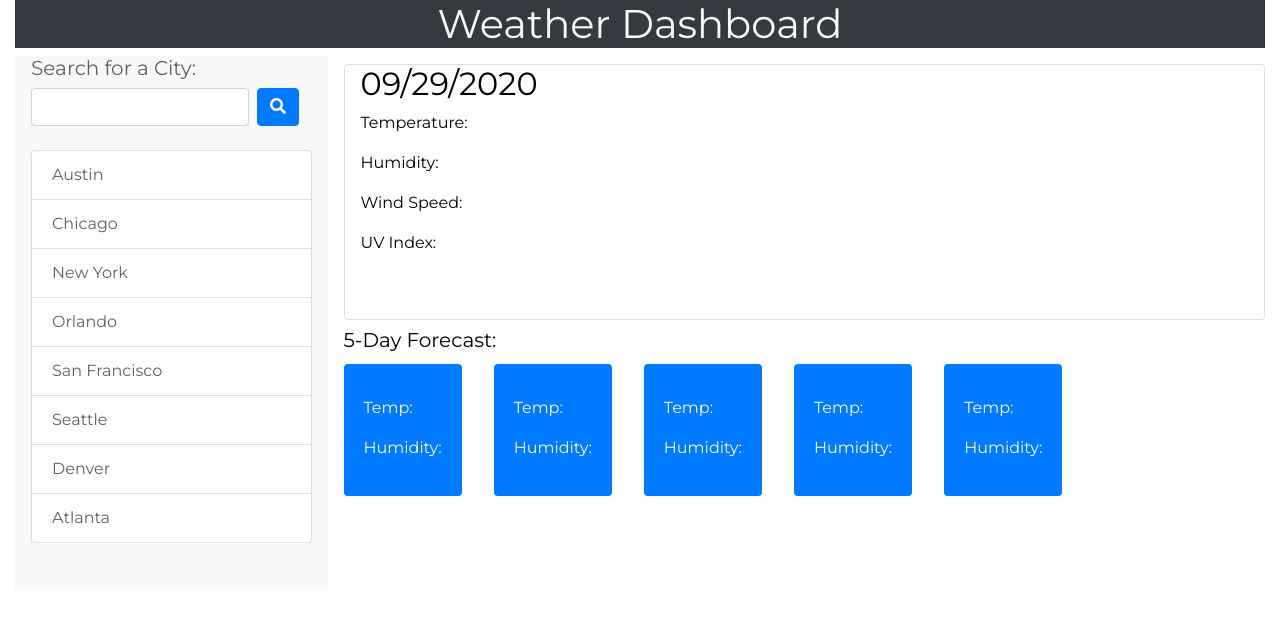
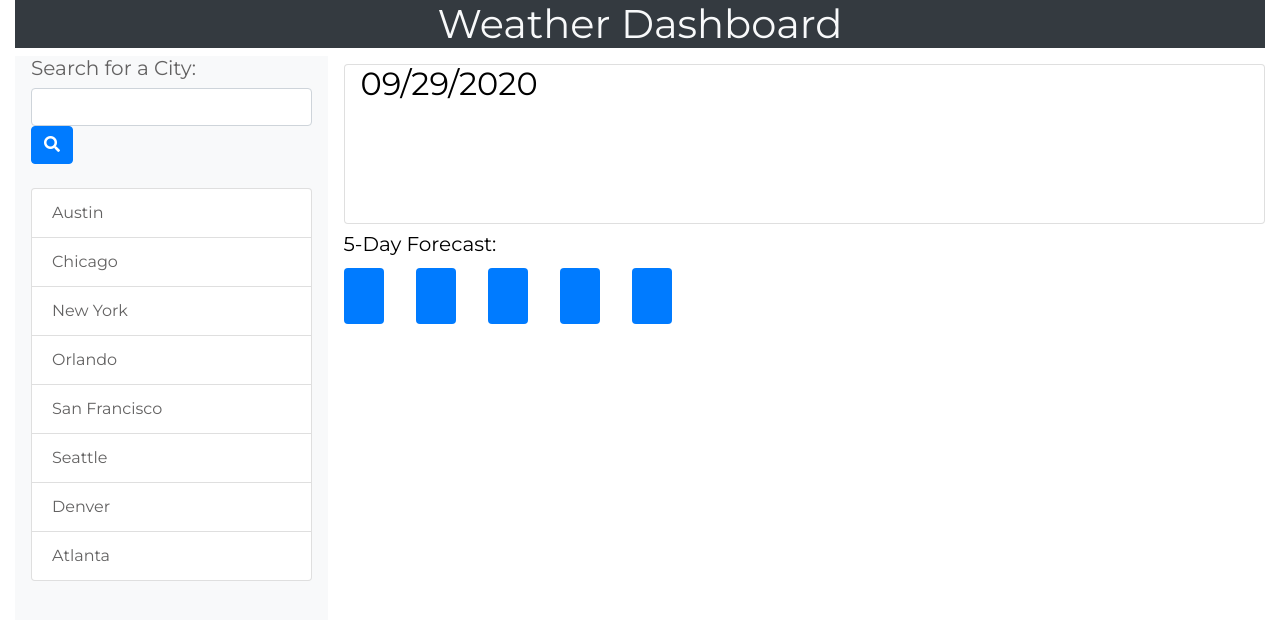
Before and after one commit to pindellk/Show-Me-The-Weather, a plain HTML site: page index.html in a window 1280 px wide. Drawn offline with nearby package versions, Linux system fonts and the light colour scheme.

Commit message:
Update IDs, remove text content in favor of DOM manipulation via JS

```diff
--- a/index.html
+++ b/index.html
@@ -22,12 +22,12 @@
         <!-- Today's results -->
         <section class="container">
             <div class="row result">
-                <div class="card w-100 mt-2 ml-3 pl-3 pr-3 pb-5">
+                <div id="current-card" class="card w-100 mt-2 ml-3 pl-3 pr-3 pb-5">
                     <h2 id="city-date"><i id="weather-icon"></i></h2>
-                    <p id="temperature">Temperature:</p>
-                    <p id="humidity">Humidity:</p>
-                    <p id="wind-speed">Wind Speed:</p>
-                    <p id="uv">UV Index:</p>
+                    <p id="temperature"></p>
+                    <p id="humidity"></p>
+                    <p id="wind-speed"></p>
+                    <p id="description"></p>
                 </div>
             </div>
 
@@ -42,40 +42,40 @@
                     <div class="card-body rounded text-light bg-primary">
                         <h5 id="future-1" class="card-title"></h5>
                         <i id="future-icon-1"></i>
-                        <p id="future-temp">Temp:</p>
-                        <p id="future-hum">Humidity:</p>
+                        <p id="future-temp"></p>
+                        <p id="future-hum"></p>
                     </div>
                 </div>
                 <div class="col-20 pt-1 pb-1 pl-3 pr-3">
                     <div class="card-body rounded text-light bg-primary">
                         <h5 id="future-2" class="card-title"></h5>
                         <i id="future-icon-2"></i>
-                        <p id="future-temp">Temp:</p>
-                        <p id="future-hum">Humidity:</p>
+                        <p id="future-temp"></p>
+                        <p id="future-hum"></p>
                     </div>
                 </div>
                 <div class="col-20 pt-1 pb-1 pl-3 pr-3">
                     <div class="card-body rounded text-light bg-primary">
                         <h5 id="future-3" class="card-title"></h5>
                         <i id="future-icon-3"></i>
-                        <p id="future-temp">Temp:</p>
-                        <p id="future-hum">Humidity:</p>
+                        <p id="future-temp"></p>
+                        <p id="future-hum"></p>
                     </div>
                 </div>
                 <div class="col-20 pt-1 pb-1 pl-3 pr-3">
                     <div class="card-body rounded text-light bg-primary">
                         <h5 id="future-4" class="card-title"></h5>
                         <i id="future-icon-4"></i>
-                        <p id="future-temp">Temp:</p>
-                        <p id="future-hum">Humidity:</p>
+                        <p id="future-temp"></p>
+                        <p id="future-hum"></p>
                     </div>
                 </div>
                 <div class="col-20 pt-1 pb-1 pl-3 pr-3">
                     <div class="card-body rounded text-light bg-primary">
                         <h5 id="future-5" class="card-title"></h5>
                         <i id="future-icon-5"></i>
-                        <p id="future-temp">Temp:</p>
-                        <p id="future-hum">Humidity:</p>
+                        <p id="future-temp"></p>
+                        <p id="future-hum"></p>
                     </div>
                 </div>
             </div>
@@ -85,9 +85,9 @@
         <aside>
             <div class="pl-3 pr-3 pb-5 bg-light search-card">
                 <h5>Search for a City:</h5>
-                <form class="form-inline">
-                    <input class="form-control mr-sm-2" type="search">
-                    <button class="btn btn-primary" type="submit"><i class="fas fa-search"></i></button>
+                <form class="form-list-group-item">
+                    <input id="city-input" class="form-control mr-sm-2">
+                    <button id="find-city" class="btn btn-primary" type="submit"><i class="fas fa-search"></i></button>
                 </form>
                 <br>
                 <ul class="list-group">
```
